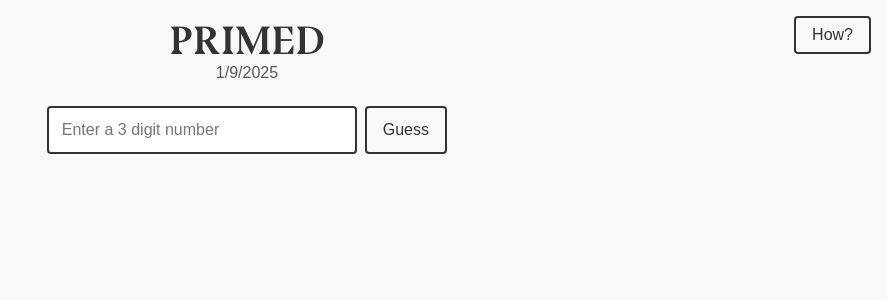
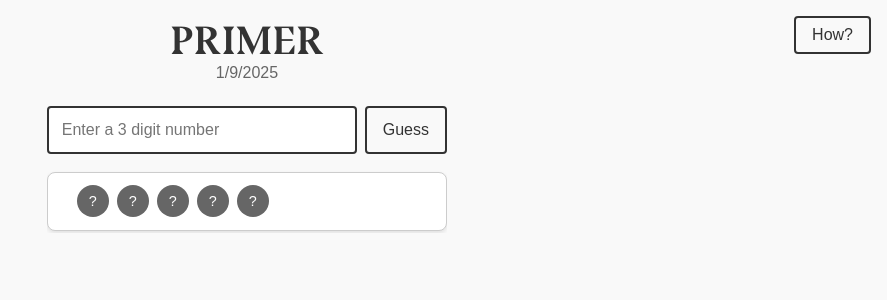
Before and after one commit to jackherizsmith/factors, a SvelteKit app: page / in a window 1280 px wide. Shown: the top 300 px of the page, without its empty margins (393-1280 px from the left). Built offline with nearby package versions, Linux system fonts and the light colour scheme.

Commit message:
update error state

```diff
--- a/src/routes/+page.svelte
+++ b/src/routes/+page.svelte
@@ -1,5 +1,6 @@
 <script lang="ts">
 	import { onMount } from 'svelte';
+	import { parse } from 'svelte/compiler';
 	import { fade, slide, fly } from 'svelte/transition';
 
 	let showModal = false;
@@ -19,9 +20,12 @@
 	let allGuesses: Guess[] = [];
 	let isSuccess = false;
 	let isCopied = false;
-	let errorMessage = '';
+	$: parsedGuess = parseInt(userGuess);
+	$: isTooHigh = parsedGuess > 999;
+	$: isTooLow = parsedGuess < 100;
 	let isReady = false;
 	const todayDate = new Date().toLocaleDateString();
+	let input: HTMLInputElement | null = null;
 
 	function generateSecretNumber() {
 		const primes = [2, 3, 5, 7, 11, 13, 17, 19, 23, 29, 31, 37, 41, 43, 47];
@@ -91,6 +95,7 @@
 		const dialog = document.querySelector('dialog');
 		const showButton = document.querySelector('dialog + button');
 		const closeButton = document.querySelector('dialog button');
+		input = document.querySelector('input');
 
 		if (dialog && showButton && closeButton) {
 			showButton.addEventListener('click', () => {
@@ -104,12 +109,12 @@
 	});
 
 	function handleGuess() {
-		errorMessage = '';
-		const parsedGuess = parseInt(userGuess);
+		if (isTooHigh) {
+			return;
+		}
 
-		if (isNaN(parsedGuess) || parsedGuess < 100 || parsedGuess > 999) {
-			errorMessage = 'Please enter a valid 3-digit number!';
-			document.querySelector<HTMLInputElement>('input')?.focus();
+		if (isTooLow) {
+			input?.classList.add('error');
 			return;
 		}
 
@@ -172,7 +177,7 @@
 <main>
 	<div class="header-wrapper">
 		<header>
-			<h1>PRIMED</h1>
+			<h1>PRIMER</h1>
 			<p>{todayDate}</p>
 		</header>
 		<dialog>
@@ -192,10 +197,6 @@
 		<button class="info-btn" on:click={toggleModal}>How?</button>
 	</div>
 
-	{#if errorMessage}
-		<p class="error-message" transition:fade>{errorMessage}</p>
-	{/if}
-
 	<form on:submit|preventDefault={handleGuess}>
 		<input
 			type="number"
@@ -203,12 +204,19 @@
 			placeholder={isSuccess ? `Solved in ${allGuesses.length} guesses!` : 'Enter a 3 digit number'}
 			required
 			disabled={!isReady || isSuccess}
+			on:input={() => {
+				if (!isTooLow && !isTooHigh && input?.classList.contains('error')) {
+					input.classList.remove('error');
+				}
+			}}
+			class={isTooHigh ? 'error' : ''}
 		/>
 		<button type="submit" disabled={!isReady || isSuccess}>Guess</button>
 	</form>
 
 	<h2 hidden>Your guesses</h2>
 	<div class="guesses">
+		{#if allGuesses.length > 0}
 			{#each allGuesses as { guess, results, correctProduct }, index}
 				<div class="guess-card" transition:slide>
 					<p class="guess-header">
@@ -238,6 +246,17 @@
 					{/if}
 				</div>
 			{/each}
+		{:else}
+			<div class="guess-card">
+				<p class="guess-header"></p>
+				<div class="guess-results">
+					{#each primeFactors as f}
+						<span class="result pregame">?</span>
+					{/each}
+				</div>
+				<div class="result product"></div>
+			</div>
+		{/if}
 	</div>
 </main>
 
@@ -251,12 +270,12 @@
 
 	:root {
 		--bg-color: #f9f9f9;
-		--primary-color: #007bff;
 		--win-text: #d4af37;
 		--win-color: #fdde6c;
 		--success-color: #28a745;
 		--danger-color: #dc3545;
 		--font-color: #333;
+		--font-grey: #666;
 		color: var(--font-color);
 		background-color: var(--bg-color);
 	}
@@ -317,7 +336,7 @@
 
 	header p {
 		font-size: 1rem;
-		color: #555;
+		color: var(--font-grey);
 	}
 
 	dialog {
@@ -374,6 +393,10 @@
 		border: 2px solid var(--font-color);
 	}
 
+	input.error {
+		border: 2px solid var(--danger-color);
+	}
+
 	*:focus {
 		border-color: var(--win-color);
 		outline: none;
@@ -392,12 +415,6 @@
 		color: var(--font-color);
 	}
 
-	.error-message {
-		color: var(--danger-color);
-		margin-top: 0.5rem;
-		font-size: 0.9rem;
-	}
-
 	.guesses {
 		width: 100%;
 		max-width: 400px;
@@ -407,6 +424,7 @@
 		overflow-y: auto;
 		-ms-overflow-style: none;
 		scrollbar-width: none;
+		padding: 2px 0;
 	}
 
 	.guesses::-webkit-scrollbar {
@@ -469,6 +487,11 @@
 		background-color: var(--win-color);
 	}
 
+	.pregame {
+		background-color: var(--font-grey);
+		color: white;
+	}
+
 	.correct {
 		background-color: var(--success-color);
 		color: #fff;
```
Lines whose indentation alone changed are shown as unchanged.
